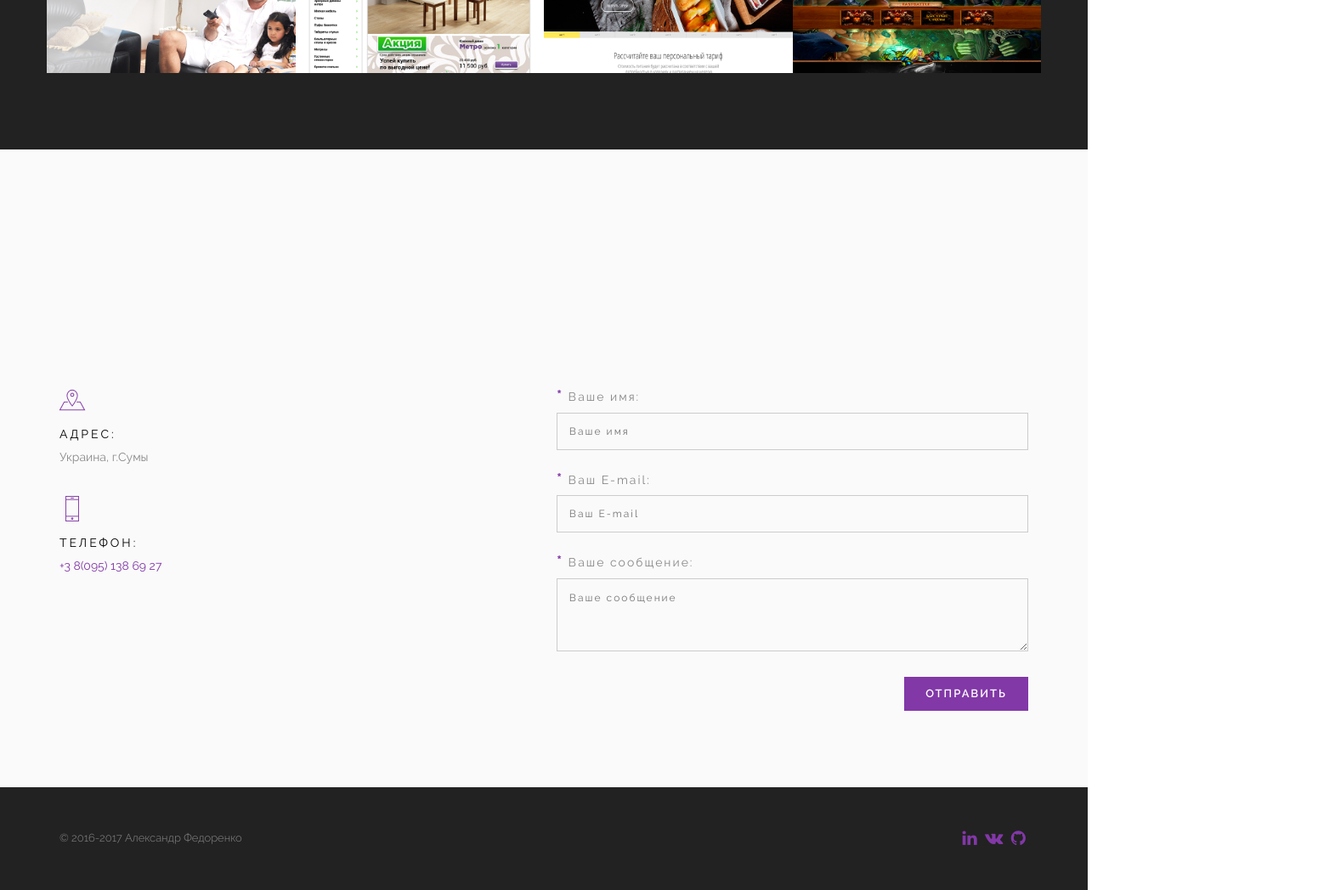
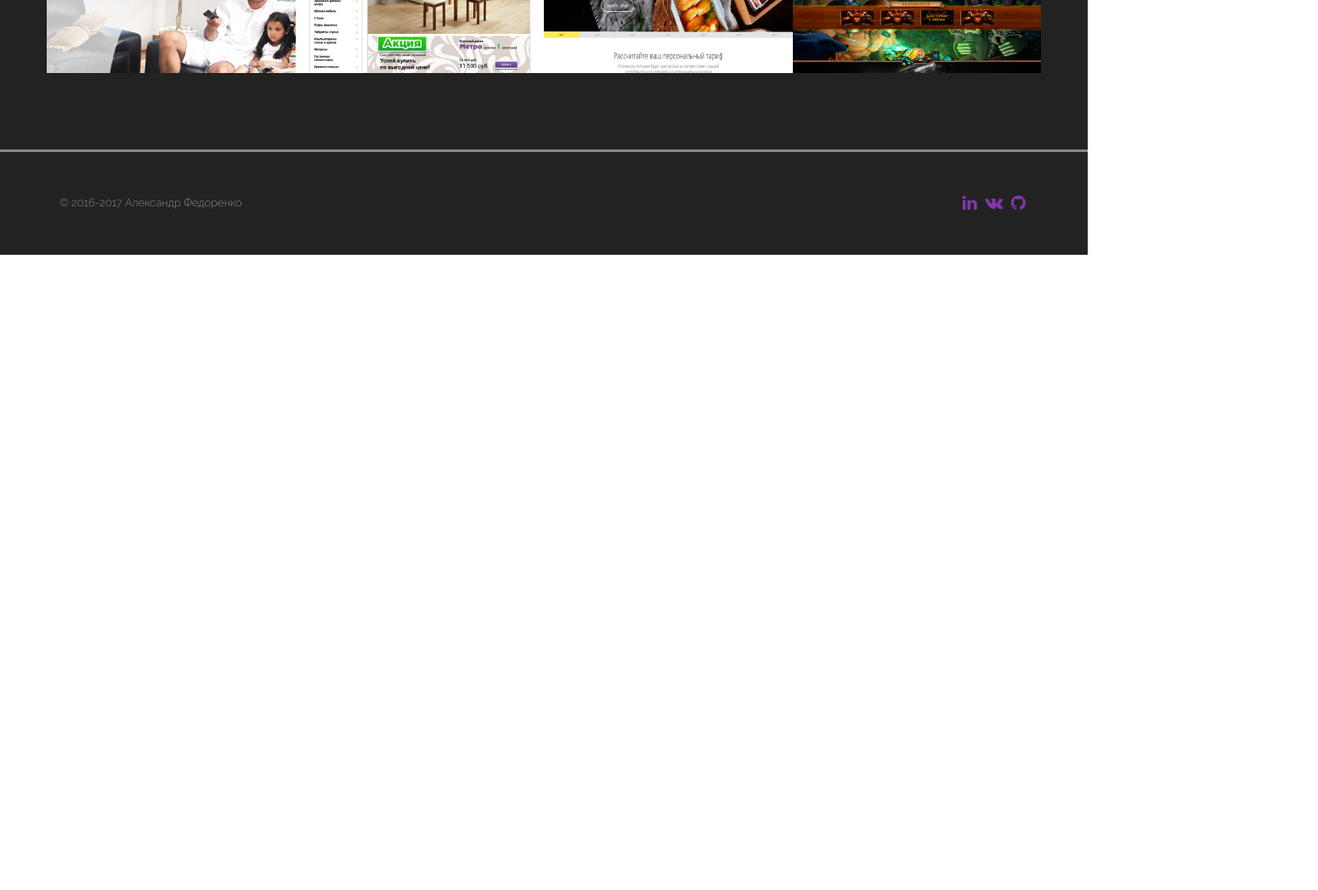
Before and after one commit to AlexandrFedorenko/AlexandrFedorenko.github.io, a plain HTML site: page index.html in a window 1280 px wide. Shown: the part 3665-4713 px from the top of the page at 85% size, 1551 px wide, since content can reach past the window. After the commit the page ends 3965 px from the top, so only its background shows below. Drawn offline with Linux system fonts and the light colour scheme.

Commit message:
comments section contact

```diff
--- a/index.html
+++ b/index.html
@@ -41,7 +41,7 @@
 						<li><a href="#about">Обо мне</a></li>
 						<li><a href="#resume">Резюме</a></li>
 						<li><a href="#portfolio">Портфолио</a></li>
-						<li><a href="#contacts">Контакты</a></li>
+						<!--<li><a href="#contacts">Контакты</a></li>-->
 					</ul>
 				</nav>
 			</div>
@@ -493,57 +493,57 @@
 	</div>
 </section>
 
-<section id="contacts" class="s_contacts bg_light">
-	<div class="section_header">
-		<h2>Контакты</h2>
-		<div class="s_descr_wrap">
-			<div class="s_descr">Оставьте ваше сообщение</div>
-		</div>
-	</div>
-	<div class="section_content">
-		<div class="container">
-			<div class="row">
-				<div class="col-md-6 col-sm-6">
-					<div class="contact_box">
-						<div class="contacts_icon icon-basic-geolocalize-05"></div>
-						<h3>Адрес:</h3>
-						<p>Украина, г.Сумы</p>
-					</div>
-					<div class="contact_box">
-						<div class="contacts_icon icon-basic-smartphone"></div>
-						<h3>Телефон:</h3>
-						<p><a href="tel:+380951386927">+3 8(095) 138 69 27</a></p>
-					</div>
-					<!--<div class="contact_box">
-						<div class="contacts_icon icon-basic-webpage-img-txt"></div>
-						<h3>Веб-сайт:</h3>
-						<p><a href="//webdesign-master.ru" target="_blank">webdesign-master.ru</a></p>
-					</div>-->
-				</div>
-				<div class="col-md-6 col-sm-6">
-					<form action="mail.php" class="main_form" novalidate target="_blank" method="post">
-						<label class="form-group">
-							<span class="color_element">*</span> Ваше имя:
-							<input type="text" name="name" placeholder="Ваше имя" data-validation-required-message="Вы не ввели имя" required />
-							<span class="help-block text-danger"></span>
-						</label>
-						<label class="form-group">
-							<span class="color_element">*</span> Ваш E-mail:
-							<input type="email" name="email" placeholder="Ваш E-mail" data-validation-required-message="Не корректно введен E-mail" required />
-							<span class="help-block text-danger"></span>
-						</label>
-						<label class="form-group">
-							<span class="color_element">*</span> Ваше сообщение:
-							<textarea name="message" placeholder="Ваше сообщение" data-validation-required-message="Вы не ввели сообщение" required></textarea>
-							<span class="help-block text-danger"></span>
-						</label>
-						<button>Отправить</button>
-					</form>
-				</div>
-			</div>
-		</div>
-	</div>
-</section>
+<!--<section id="contacts" class="s_contacts bg_light">-->
+	<!--<div class="section_header">-->
+		<!--<h2>Контакты</h2>-->
+		<!--<div class="s_descr_wrap">-->
+			<!--<div class="s_descr">Оставьте ваше сообщение</div>-->
+		<!--</div>-->
+	<!--</div>-->
+	<!--<div class="section_content">-->
+		<!--<div class="container">-->
+			<!--<div class="row">-->
+				<!--<div class="col-md-6 col-sm-6">-->
+					<!--<div class="contact_box">-->
+						<!--<div class="contacts_icon icon-basic-geolocalize-05"></div>-->
+						<!--<h3>Адрес:</h3>-->
+						<!--<p>Украина, г.Сумы</p>-->
+					<!--</div>-->
+					<!--<div class="contact_box">-->
+						<!--<div class="contacts_icon icon-basic-smartphone"></div>-->
+						<!--<h3>Телефон:</h3>-->
+						<!--<p><a href="tel:+380951386927">+3 8(095) 138 69 27</a></p>-->
+					<!--</div>-->
+					<!--&lt;!&ndash;<div class="contact_box">-->
+						<!--<div class="contacts_icon icon-basic-webpage-img-txt"></div>-->
+						<!--<h3>Веб-сайт:</h3>-->
+						<!--<p><a href="//webdesign-master.ru" target="_blank">webdesign-master.ru</a></p>-->
+					<!--</div>&ndash;&gt;-->
+				<!--</div>-->
+				<!--<div class="col-md-6 col-sm-6">-->
+					<!--<form action="mail.php" class="main_form" novalidate target="_blank" method="post">-->
+						<!--<label class="form-group">-->
+							<!--<span class="color_element">*</span> Ваше имя:-->
+							<!--<input type="text" name="name" placeholder="Ваше имя" data-validation-required-message="Вы не ввели имя" required />-->
+							<!--<span class="help-block text-danger"></span>-->
+						<!--</label>-->
+						<!--<label class="form-group">-->
+							<!--<span class="color_element">*</span> Ваш E-mail:-->
+							<!--<input type="email" name="email" placeholder="Ваш E-mail" data-validation-required-message="Не корректно введен E-mail" required />-->
+							<!--<span class="help-block text-danger"></span>-->
+						<!--</label>-->
+						<!--<label class="form-group">-->
+							<!--<span class="color_element">*</span> Ваше сообщение:-->
+							<!--<textarea name="message" placeholder="Ваше сообщение" data-validation-required-message="Вы не ввели сообщение" required></textarea>-->
+							<!--<span class="help-block text-danger"></span>-->
+						<!--</label>-->
+						<!--<button>Отправить</button>-->
+					<!--</form>-->
+				<!--</div>-->
+			<!--</div>-->
+		<!--</div>-->
+	<!--</div>-->
+<!--</section>-->
 
 <footer class="main_footer bg_dark">
 	<div class="container">
--- a/sass/main.sass
+++ b/sass/main.sass
@@ -262,6 +262,7 @@ svg
 	padding: 50px 0
 	font-size: 13px
 	font-weight: 300
+	border-top: 3px solid
 	.social_wrap
 		float: right
 		line-height: 0
```
Also changed, not shown: css/main.css.
